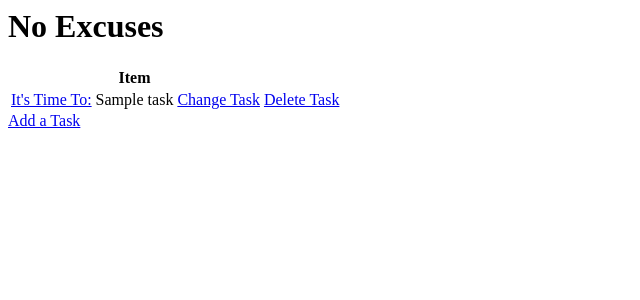
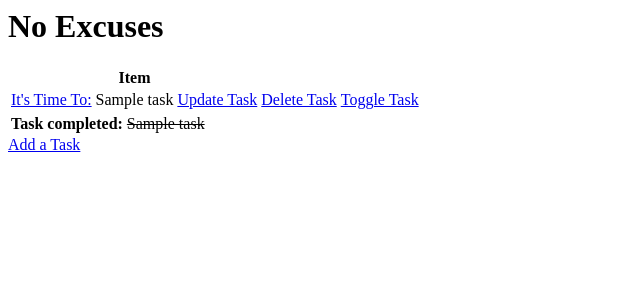
Before and after one commit to Code-Institute-Submissions/Villelligiulia-No-Excuses, a Django app: page / in a window 1280 px wide. Shown: the top 300 px of the page, without its empty margins (0-640 px from the left). Run offline with Django 3.2, Linux system fonts and the light colour scheme; tables that the repository leaves empty hold one stand-in row (values such as "Sample post").

Commit message:
Add the completed task feature that strikes the task once the done checkbox is set to true in the add_task view. add a toggle feature that marks the task or unmark it from the main page

```diff
--- a/templates/task.html
+++ b/templates/task.html
@@ -10,11 +10,25 @@
     <tr>
         <td><a href='{% url "task" task.id %}'>It's Time To: </a></td>
         <td>{{task.title}}</td>
-        <td><a href="{% url 'update_task' task.id %}">Change Task</a></td>
+        <td><a href="{% url 'update_task' task.id %}">Update Task</a></td>
         <td><a href="{% url 'delete_task' task.id %}">Delete Task</a></td>
+        <td><a href="{% url 'toggle_task' task.id %}">Toggle Task</a></td>
     </tr>
     {% empty %}
     <h3>No items in list </h3>
     {% endfor %}
 </table>
+<table>
+    {% for task in tasks %}
+    <tr>
+        {% if task.done %}
+        <th>Task completed: </th>
+        <td><strike>{{ task.title }}</strike></td>
+        {% else %}
+        <td>{{ task.name }}</td>
+        {% endif %}
+    </tr>
+    {% endfor %}
+</table>
+
 <a href="{% url 'add_task' %}">Add a Task</a>
--- a/todo/urls.py
+++ b/todo/urls.py
@@ -7,4 +7,5 @@ urlpatterns = [
     path('add-task/', views.AddTask.as_view(), name='add_task'),
     path('update-task/<int:pk>/', views.UpdateTask.as_view(), name='update_task'),
     path('delete-task/<int:pk>/', views.DeleteTask.as_view(), name='delete_task'),
+    path('toggle-task/<int:pk>/', views.ToggleTask.as_view(), name='toggle_task'),
 ]
--- a/todo/views.py
+++ b/todo/views.py
@@ -1,4 +1,4 @@
-from django.shortcuts import render
+from django.shortcuts import render, redirect, get_object_or_404
 from django.views import generic
 from .models import Task
 from django.urls import reverse_lazy
@@ -41,3 +41,11 @@ class DeleteTask(generic.DeleteView):
     template_name = 'delete_task.html'
     context_object_name = 'task_to_delete'
     success_url = reverse_lazy('home')
+
+
+class ToggleTask(generic.View):
+    def get(self, request, pk):
+        task = get_object_or_404(Task, pk=pk)
+        task.done = not task.done
+        task.save()
+        return redirect('home')
```
